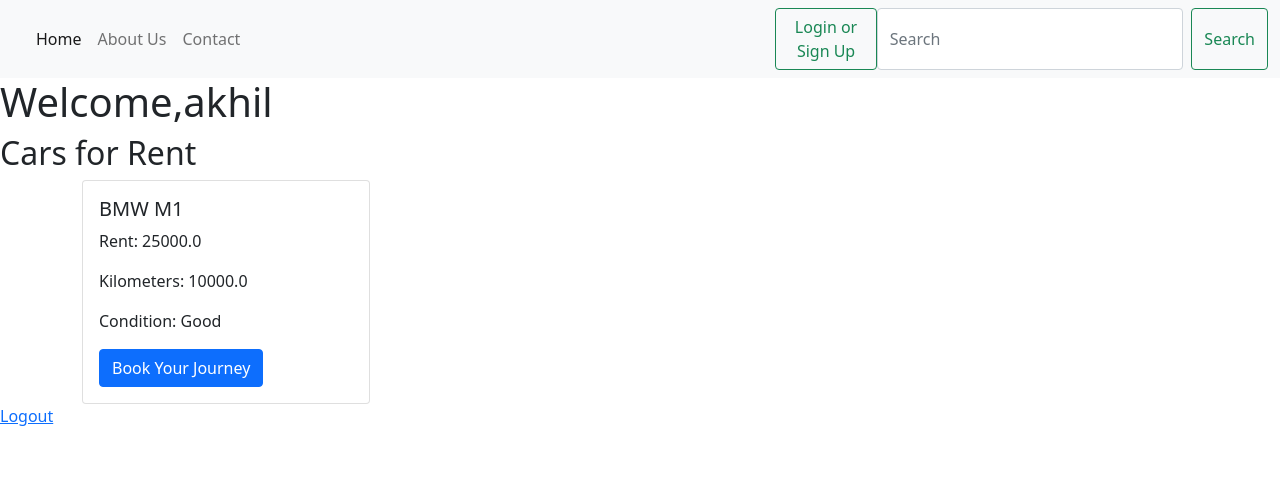
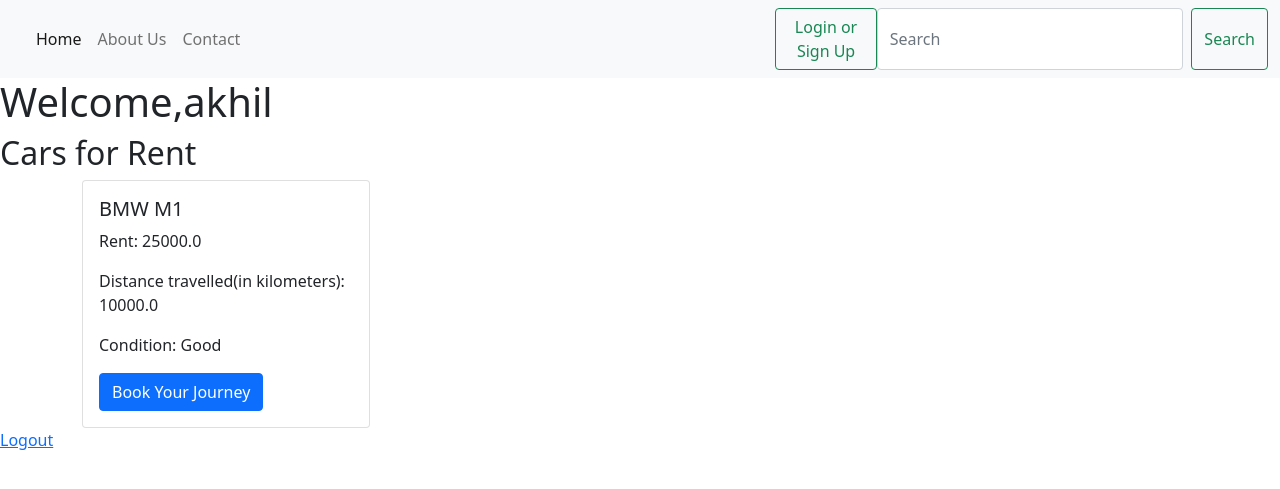
Before and after one commit to Akhilkichu8/car_app, a Django app: page /car_app/dashboard/ in a window 1280 px wide. Shown: the top 489 px of the page. Run offline with Django 3.2, Linux system fonts and the light colour scheme; a user stored in the database is signed in; data comes from the database, SQL or seed files in the repository.

Commit message:
text change in dashboard

```diff
--- a/cars/car_app/templates/dashboard.html
+++ b/cars/car_app/templates/dashboard.html
@@ -13,7 +13,7 @@
                 <div class="card-body">
                     <h5 class="card-title">{{car.car_company}}</h5>
                     <p class="card-text">Rent: {{car.car_rent}}</p>
-                    <p class="card-text">Kilometers: {{car.car_kilometers}}</p>
+                    <p class="card-text">Distance travelled(in kilometers): {{car.car_kilometers}}</p>
                     <!-- <p class="card-text">{{car.car_last_rented}}</p> -->
                     <p class="card-text">Condition: {{car.car_condition}}</p>
                     <a href="#" class="btn btn-primary" type="submit">Book Your Journey</a>
```
